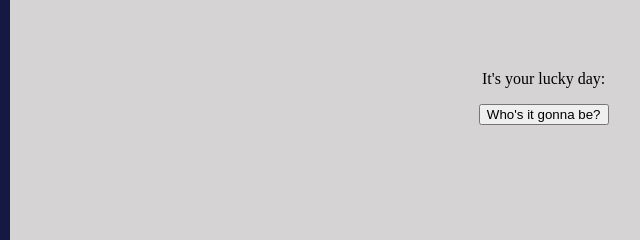
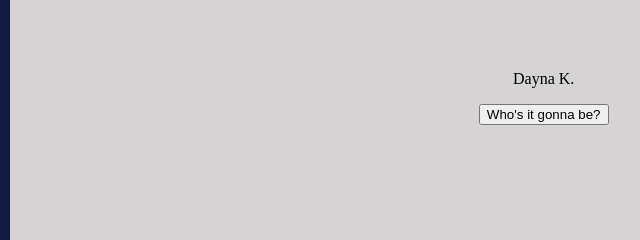
Before and after one commit to James-Devpipline/FE-25-JS-Capstone, a plain HTML site: page index.html in a window 1280 px wide. Both pictures are taken after a click on the button "Who's it gonna be?". Shown: the part 311-551 px from the top of the page, 203-843 px from the left. Drawn offline with Linux system fonts and the light colour scheme.

Commit message:
added the basics of the main functionality

```diff
--- a/index.html
+++ b/index.html
@@ -29,7 +29,7 @@
 
       <div class="main">
         <div class="header">
-          <p>It's your lucky day:</p>
+          <p><span id="selected_student">It's your lucky day: </span></p>
         </div>
 
         <div class="button">
--- a/script/script.js
+++ b/script/script.js
@@ -112,8 +112,6 @@ function sortData(dataParameter) {
   }
 
   appendStudentData();
-
-  // return studentObj;
 }
 
 fetchData("MOCK_DATA.json");
@@ -142,5 +140,24 @@ function changeWeight(addWeight, student) {
   }
 }
 
+function generateStudentButtonClicked() {
+  const headerText = document.getElementById("selected_student");
+
+  let randomNameFlip = setInterval(() => {
+    let randomIndexElement = "";
+    headerText.removeChild(headerText.firstChild);
+
+    randomIndexElement += [Math.floor(Math.random() * studentWeight.length)];
+
+    headerText.appendChild(
+      document.createTextNode(studentWeight[randomIndexElement])
+    );
+  }, 100);
+
+  setTimeout(() => {
+    clearInterval(randomNameFlip);
+  }, 1000);
+}
+
 console.log(studentWeight);
 console.log(studentObj);
```
